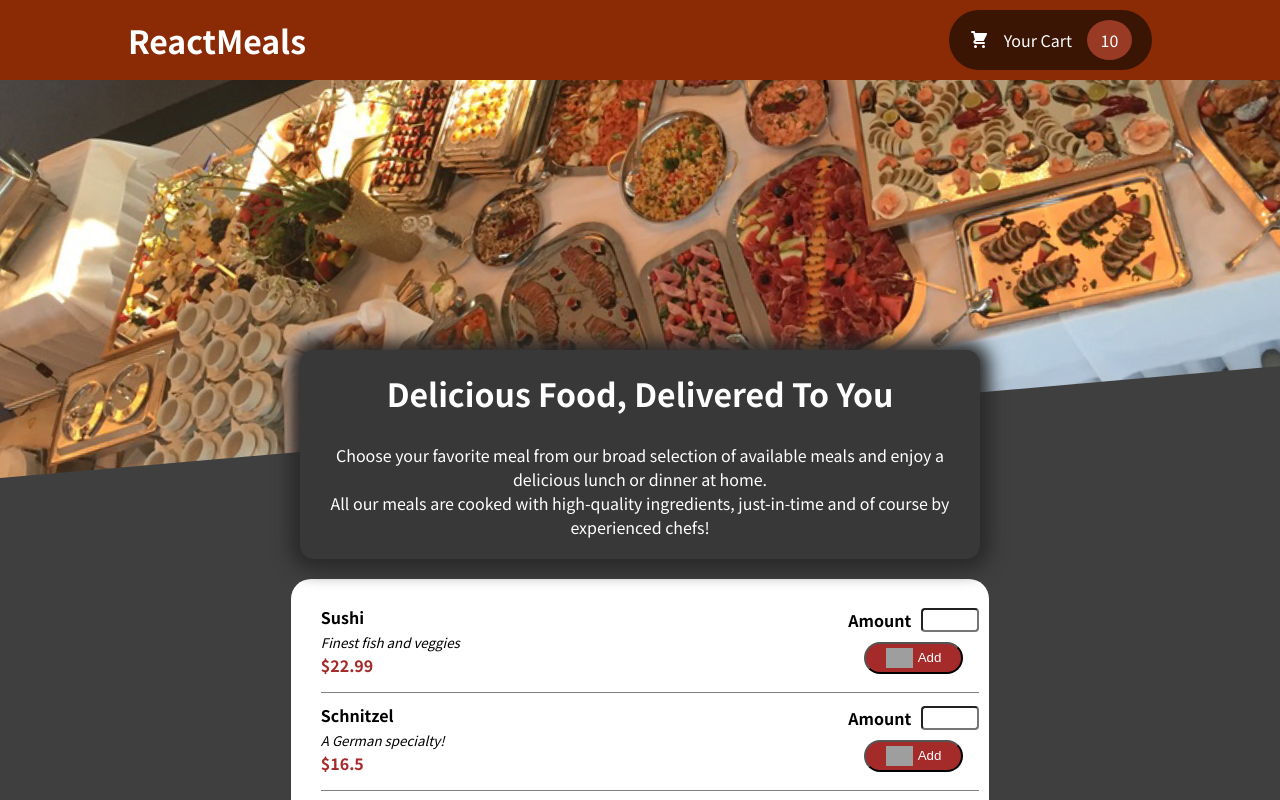
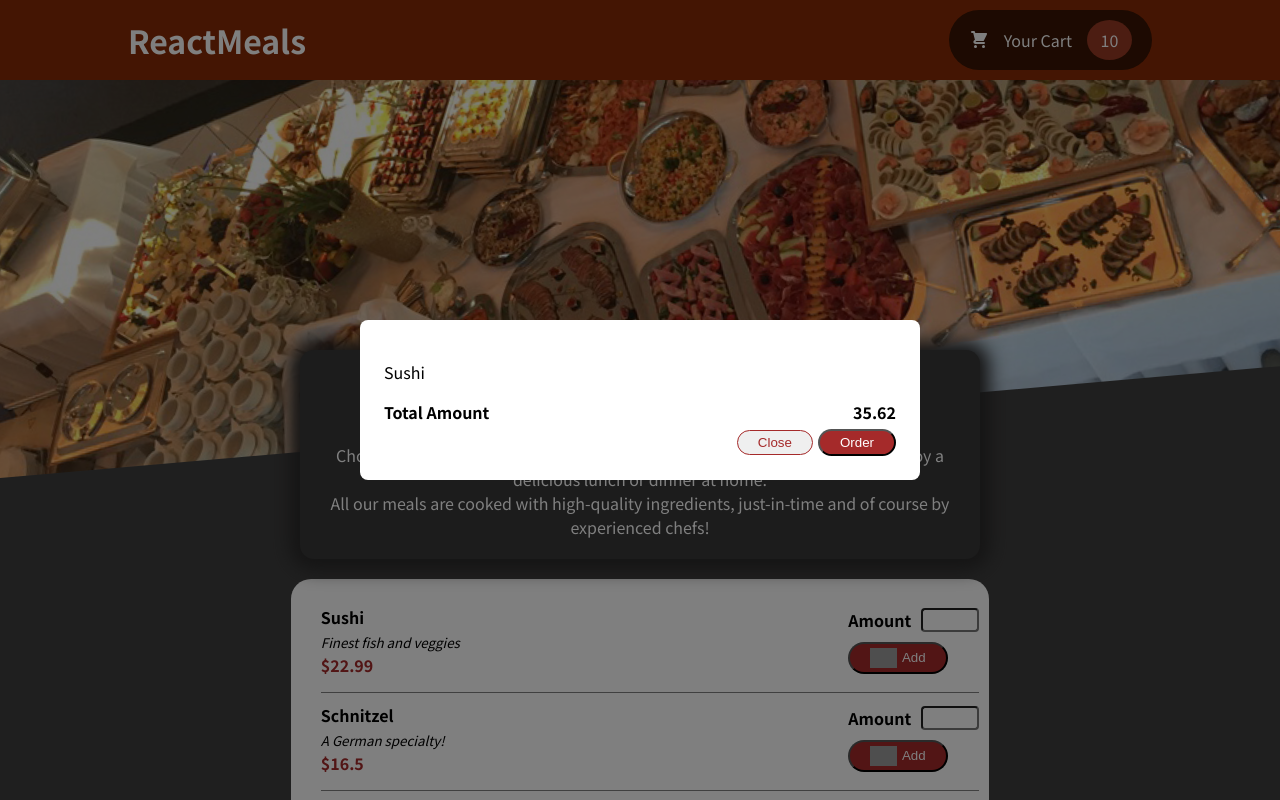
Before and after one commit to CodeMaverick4/restaurant-app, a JavaScript app: page / in a window 1280 px wide. Shown: the top 800 px of the page. Built offline with nearby package versions, Linux system fonts and the light colour scheme; grey boxes are pictures that could not be loaded.

Commit message:
hard coded modal added.

```diff
--- a/public/index.html
+++ b/public/index.html
@@ -28,6 +28,7 @@
   </head>
   <body>
     <noscript>You need to enable JavaScript to run this app.</noscript>
+     <div id="modal-root"></div>
     <div id="root"></div>
     <!--
       This HTML file is a template.
--- a/src/App.css
+++ b/src/App.css
@@ -1,5 +1,34 @@
 p {
     margin: 0px;
+}
+
+li {
+    list-style: none;
+}
+
+ul {
+    padding: 0px;
+}
+
+.btn {
+    outline: none;
+    border-radius: 50px;
+    padding: 4px 20px;
+    display: flex;
+    align-items: center;
+    justify-content: center;
+    gap: 5px;
+    /* margin: auto; */
+}
+
+.btn-primary {
+    background-color: brown;
+    color: white;
+}
+
+.btn-secondary {
+    color: brown;
+    border: 1px solid brown;
 }
 
 .header {
@@ -67,29 +96,30 @@ p {
 }
 
 /* meals list css  */
-.list-container{
+.list-container {
     margin: auto;
     margin-top: 20px;
     width: 53%;
-    padding: 10px ;
+    padding: 10px;
     background-color: white;
     border-radius: 20px;
     height: 500px;
     overflow: auto;
 }
 
-.list-container ul{
+.list-container ul {
     padding-left: 20px;
 }
 
-.list-container p{
+.list-container p {
     font-weight: bold;
 }
 
-.list-container p:nth-of-type(2){
+.list-container p:nth-of-type(2) {
     color: brown;
 }
-.list-container li{
+
+.list-container li {
     list-style: none;
     border-bottom: 1px solid gray;
     padding-bottom: 15px;
@@ -99,33 +129,53 @@ p {
     align-items: center;
 }
 
-.list-quantity{
+.list-quantity {
     display: flex;
     flex-direction: column;
     gap: 10px;
 }
 
-.list-quantity div{
+.list-quantity div {
     display: flex;
     gap: 10px;
 }
-.list-quantity label{
+
+.list-quantity label {
     font-weight: bold;
 }
-.list-quantity input{
+
+.list-quantity input {
     width: 50px;
     border-radius: 4px;
 }
 
-.list-quantity button{
-    background-color: brown;
-    color: white;
-    outline: none;
-    border-radius: 50px;
-    padding: 4px 20px ;
+/* modal css  */
+.backdrop {
+    position: fixed;
+    inset: 0;
+    background: rgba(0, 0, 0, 0.5);
     display: flex;
     align-items: center;
     justify-content: center;
+    z-index: 1000;
+}
+
+.modal {
+    background: white;
+    padding: 1.5rem;
+    border-radius: 8px;
+    width: 40%;
+}
+
+.modal div:nth-of-type(1){
+    font-weight: bold;
+    display: flex;
+    justify-content: space-between;
+}
+.modal div:nth-of-type(2){
+    margin-top: 5px;
+    display: flex;
+    justify-content: end;
+    align-items: center;
     gap: 5px;
-    margin: auto;
 }
--- a/src/App.js
+++ b/src/App.js
@@ -2,12 +2,29 @@ import Header from "./components/Layout/Header";
 import "./App.css"
 import MealsSummary from "./components/Meals/MealSummary";
 import MealsList from "./components/Meals/MealsList";
+import Modal from "./components/UI/Modal";
 function App() {
   return (
     <div>
       <Header />
-      <MealsSummary/>
-      <MealsList/>
+      <MealsSummary />
+      <MealsList />
+
+      <Modal  >
+        <ul>
+          <li>Sushi</li>
+        </ul>
+
+        <div>
+          <span>Total Amount</span>
+          <span>35.62</span>
+        </div>
+
+        <div>
+          <button className="btn btn-secondary " >Close</button>
+          <button className="btn  btn-primary">Order</button>
+        </div>
+      </Modal>
     </div>
   );
 }
--- a/src/components/Meals/MealsList.js
+++ b/src/components/Meals/MealsList.js
@@ -48,7 +48,7 @@ const MealsList = (props) => {
                                 <input type="number" min={0}/>
                             </div>
                             <div>
-                                <button><img src={'assets/plus.png'} height={20} alt="" />Add</button>
+                                <button className="btn btn-primary"><img src={'assets/plus.png'} height={20} alt="" />Add</button>
                             </div>
                         </div>
                     </li>
--- /dev/null
+++ b/src/components/UI/Modal.js
@@ -0,0 +1,15 @@
+import { createPortal } from "react-dom";
+
+export default function Modal({children}) {
+
+
+  return createPortal(
+    <div className="backdrop">
+      <div className="modal">
+        {children}
+      </div>
+
+    </div>,
+    document.getElementById("modal-root")
+  );
+}
```
